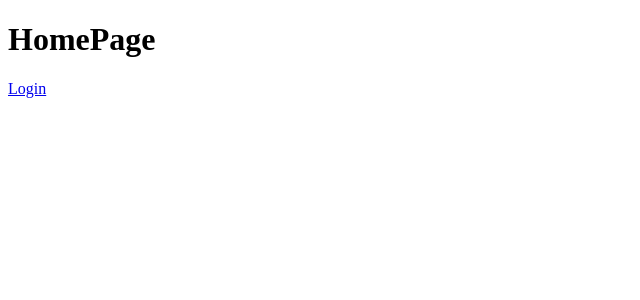
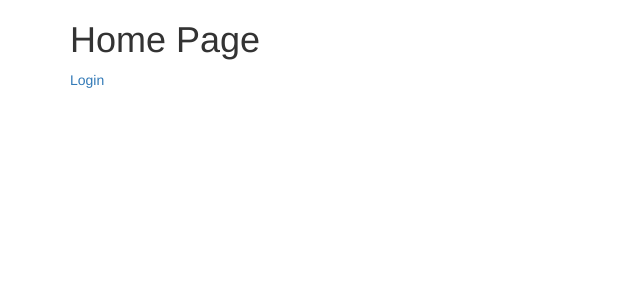
Before and after one commit to yasodha4A3/bookworm-react, a React (Create React App) app: page / in a window 1280 px wide. Shown: the top 300 px of the page, without its empty margins (0-640 px from the left). Built offline with nearby package versions, Linux system fonts and the light colour scheme.

Commit message:
react-bootstrap setup

```diff
--- a/src/components/pages/HomePage.js
+++ b/src/components/pages/HomePage.js
@@ -3,7 +3,7 @@ import { Link } from 'react-router-dom';
 
 const HomePage = () => (
   <div>
-    <h1>HomePage</h1>
+    <h1>Home Page</h1>
     <Link to="/login">Login</Link>
   </div>
 );
--- a/src/index.js
+++ b/src/index.js
@@ -1,5 +1,6 @@
 import React from 'react';
 import ReactDOM from 'react-dom';
+import 'bootstrap/dist/css/bootstrap.css';
 import { BrowserRouter } from 'react-router-dom';
 import App from './App';
 import registerServiceWorker from './registerServiceWorker';
```
Also changed, not shown: package.json (+23 -13 lines), 1 other file (tests, documents, lock files or other folders).
